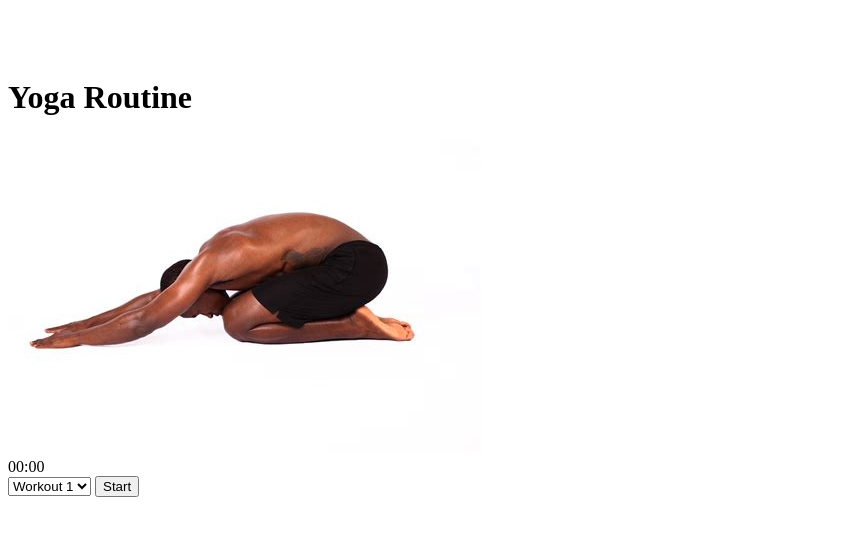
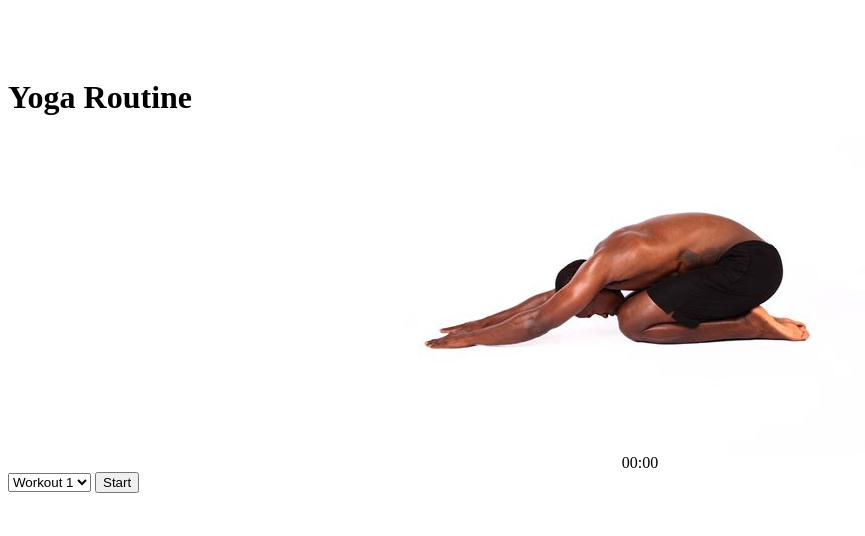
Before and after one commit to aldrshan/yoga, a Flask app: page / in a window 1280 px wide. Shown: the top 536 px of the page, without its empty margins (0-865 px from the left). Run offline with Flask 2, Linux system fonts and the light colour scheme.

Commit message:
View modification.

```diff
--- a/Yoga/static/content/site.css
+++ b/Yoga/static/content/site.css
@@ -40,3 +40,18 @@ input[type="checkbox"].input-validation-error {
 .validation-summary-valid {
     display: none;
 }
+
+.yoga-container {
+    display: flex;
+    flex-direction: column;
+    align-items: center;
+    justify-content: center;
+    width: 100%;
+    height: auto;
+}
+
+.responsive-image {
+    max-width: 100%; /* Limit image width to the container width */
+    height: auto; /* Maintain aspect ratio */
+    object-fit: contain; /* Ensure the image fits within the container */
+}
--- a/Yoga/templates/index.html
+++ b/Yoga/templates/index.html
@@ -11,7 +11,7 @@
 <body>
     <h1 id="pose-title">Yoga Routine</h1>
     <div class="yoga-container">
-        <img id="yoga-image" src="{{ url_for('static', filename='img/childs_pose.jpg') }}" alt="Child's Pose" />
+        <img id="yoga-image" class="responsive-image" src="{{ url_for('static', filename='img/childs_pose.jpg') }}" alt="Child's Pose" />
         <div class="timer">
             <span id="time">00:00</span>
         </div>
```
